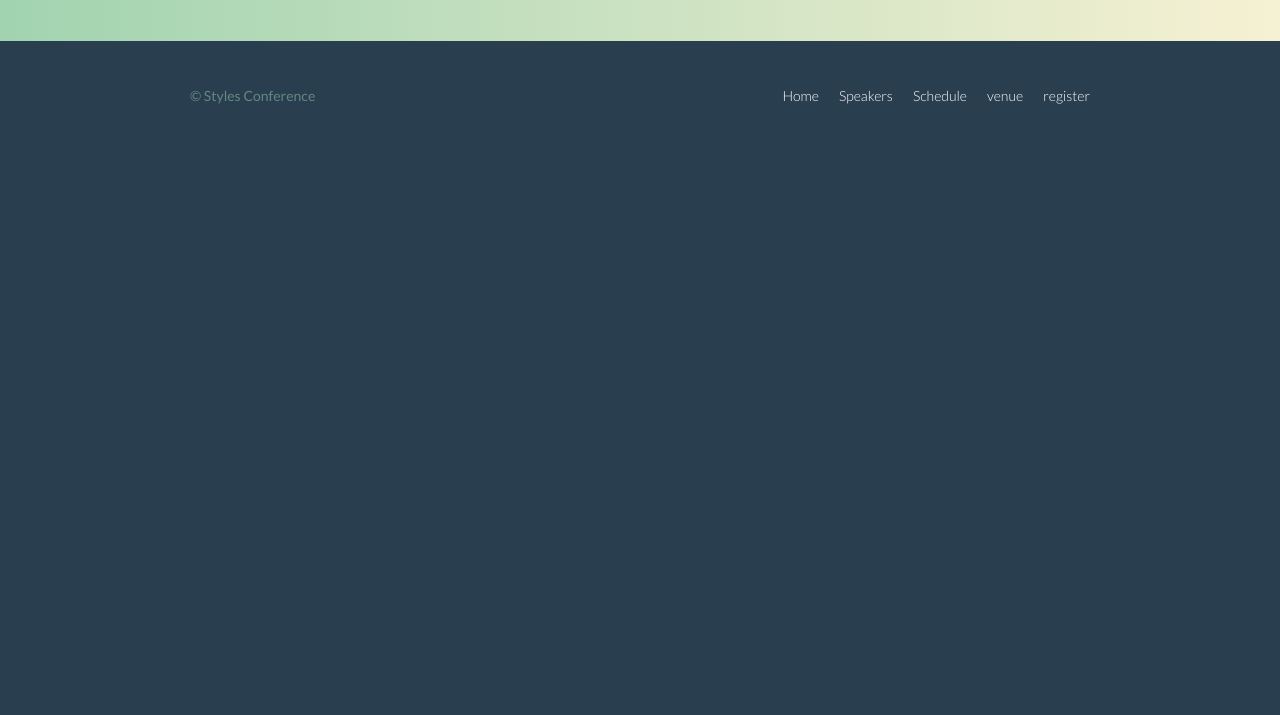
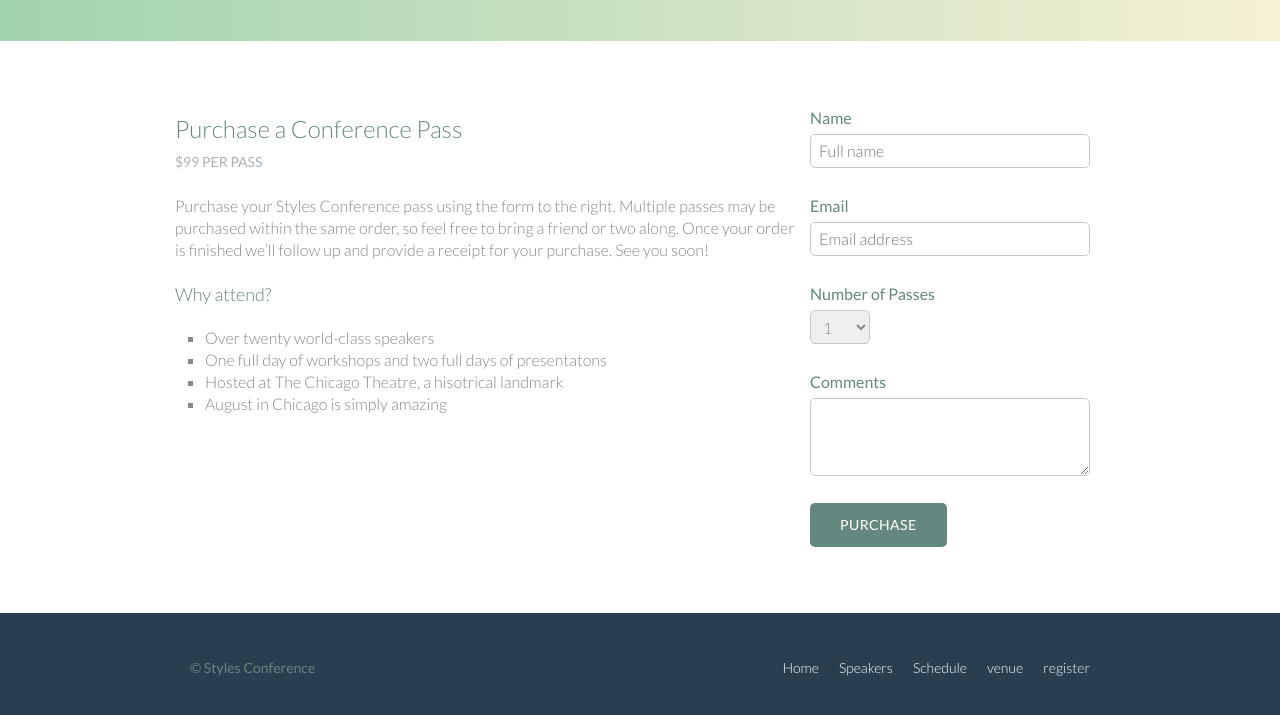
Before and after one commit to loves2run/styles-conference, a plain HTML site: page register.html in a window 1280 px wide. Shown: the part 355-1070 px from the top of the page. Before the commit the page ends 800 px from the top, so only its background shows below. Drawn offline with Linux system fonts and the light colour scheme.

Commit message:
Added registration pg text and form

```diff
--- a/assets/stylesheets/main.css
+++ b/assets/stylesheets/main.css
@@ -233,6 +233,17 @@ p a {
     color:#648880;
 }
 
+.btn-default {
+    border: 0;
+    background: #648880;
+    padding: 11px 30px;
+    font-size: 14px;
+}
+
+.btn-default:hover {
+    background: #77a198;
+}
+
 /* ===== Primary Header ===== */
 
 .logo {
@@ -347,3 +358,51 @@ p a {
 .venue-map {
     height: 264px;
 }
+
+/* ===== Register ===== */
+
+.why-attend {
+    list-style: square;
+    margin: 0 0 22px 30px;
+}
+
+form {
+    margin-bottom: 22px;
+}
+
+input,
+select,
+textarea {
+    font: 300 16px/22px "Lato", "Open Sans", "Helvetica Neue", Helvetica, Arial, Sans-serif;
+}
+
+.register-group label {
+    color: #648880;
+    cursor: pointer;
+    font-weight: 400;
+}
+
+.register-group input,
+.register-group select,
+.register-group textarea {
+    border: 1px solid #c6c9cc;
+    border-radius: 5px;
+    color: #888;
+    display: block;
+    margin: 5px 0 27px 0;
+    padding: 5px 8px;
+}
+
+.register-group input,
+.register-group textarea {
+    width: 100%;
+}
+
+.register-group select {
+    height: 34px;
+    width: 60px;
+}
+
+.register-group textarea {
+    height: 78px;
+}
--- a/register.html
+++ b/register.html
@@ -32,6 +32,51 @@
             </div>
         </section>
 
+        <section class="row">
+            <div class="grid">
+                <section class="col-2-3">
+                    <h2>Purchase a Conference Pass</h2>
+                    <h5>$99 per Pass</h5>
+                    <p>Purchase your Styles Conference pass using the form to the right. Multiple passes may be purchased within the same order, so feel free to bring a friend or two along. Once your order is finished we&#8217;ll follow up and provide a receipt for your purchase. See you soon!</p>
+
+                    <h4>Why attend?</h4>
+                    <ul class="why-attend">
+                        <li>Over twenty world-class speakers</li>
+                        <li>One full day of workshops and two full days of presentatons</li>
+                        <li> Hosted at The Chicago Theatre, a hisotrical landmark</li>
+                        <li>August in Chicago is simply amazing</li>
+                    </ul>
+                </section><!--
+                --><form class="col-1-3" action="#" method="post">
+                    <fieldset class="register-group">
+                        <label>
+                            Name
+                            <input type="text" name="name" placeholder="Full name" required>
+                        </label>
+                        <label>
+                            Email
+                            <input type="email" name="email" placeholder="Email address" required>
+                        </label>
+                        <label>
+                            Number of Passes
+                            <select name="quantity" required>
+                                <option value="1" selected>1</option>
+                                <option value="2">2</option>
+                                <option value="3">3</option>
+                                <option value="4">4</option>
+                                <option value="5">5</option>
+                            </select>
+                        </label>
+                        <label>
+                            Comments
+                            <textarea name="comments"></textarea>
+                        </label>
+                    </fieldset>
+                    <input class="btn btn-default" type="submit" name="submit" value="Purchase">
+                </form>
+            </div>
+        </section>
+
         <footer class="primary-footer container group">
             <small>&copy; Styles Conference</small>
             <nav class="nav">
```
